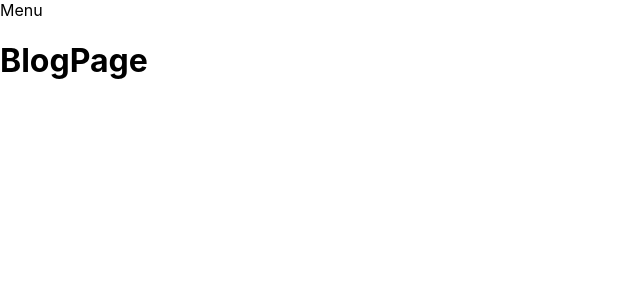
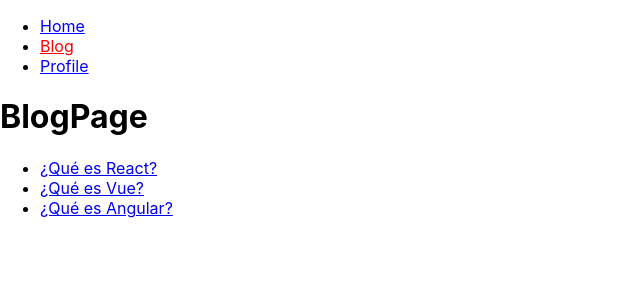
Before and after one commit to lemus777/react-router, a React (Create React App) app: page /#/blog in a window 1280 px wide. Shown: the top 300 px of the page, without its empty margins (0-640 px from the left). Built offline with nearby package versions, Linux system fonts and the light colour scheme.

Commit message:
menu y post con slug

```diff
--- a/src/App.js
+++ b/src/App.js
@@ -2,6 +2,7 @@
 import { Menu } from './Menu';
 import { HomePage } from './HomePage';
 import { BlogPage } from './BlogPage';
+import { BlogPost } from './BlogPost';
 import { ProfilePage } from './ProfilePage';
 import React from 'react';
 
@@ -14,6 +15,7 @@
         <Routes>
           <Route path='/' element={<HomePage />} />
           <Route path='/blog' element={<BlogPage />} />
+          <Route path='/blog/:slug' element={<BlogPost />} />
           <Route path='/profile' element={<ProfilePage />} />
           <Route path='*' element={<p>Not found</p>} />
         </Routes>
--- a/src/BlogPage.js
+++ b/src/BlogPage.js
@@ -1,8 +1,26 @@
 import React from "react";
+import { Link } from "react-router-dom";
+import { blogdata } from "./blogdata";
 
 function BlogPage() {
     return (
-        <h1>BlogPage</h1>
+        <>
+            <h1>BlogPage</h1>
+
+            <ul>
+                {blogdata.map(post => (
+                    <BlogLink post={post} />
+                ))}
+            </ul>
+        </>
+    );
+}
+
+function BlogLink({ post }) {
+    return(
+        <li>
+            <Link to={`/blog/${post.slug}`}>{post.title}</Link>
+        </li>
     );
 }
 
--- /dev/null
+++ b/src/BlogPost.js
@@ -0,0 +1,19 @@
+import React from "react";
+import { Link, useParams } from "react-router-dom";
+import { blogdata } from "./blogdata";
+
+function BlogPost() {
+    const { slug } = useParams(); // useParams es un reactHook que ya existe predefinido
+
+    const blogpost = blogdata.find(post => post.slug === slug);
+
+    return (
+        <>
+            <h2>{blogpost.title}</h2>
+            <p>{blogpost.author}</p>
+            <p>{blogpost.content}</p>
+        </>
+    );
+}
+
+export { BlogPost };
--- a/src/Menu.js
+++ b/src/Menu.js
@@ -1,9 +1,67 @@
 import React from 'react';
+import { Link, NavLink } from 'react-router-dom';
 
 function Menu() {
     return (
-        <nav>Menu</nav>
+        <nav>
+            <ul>
+                {routes.map(route => (
+                    <li>
+                        <NavLink
+                            style={({ isActive }) => ({color: isActive ? 'red' : 'blue',})}
+                            to={route.to}
+                            end // el end se añade para que home no cuente siempre como activa
+                        >
+                            {route.text}
+                        </NavLink>
+                    </li>
+                ))}
+
+                {/*<li>
+                    <Link to='/'>Home</Link>
+                </li>
+                <li>
+                    <Link to='/blog'>Blog</Link>
+                </li>
+                <li>
+                    <Link to='/profile'>Profile</Link>
+                </li>*/}
+
+                {/*<li>
+                    <NavLink
+                        style={({ isActive }) => ({color: isActive ? 'red' : 'blue',})}
+                        to='/' end // el end se añade para que home no cuente siempre como activa
+                    >Home</NavLink>
+                </li>
+                <li>
+                    <NavLink
+                        style={({ isActive }) => ({color: isActive ? 'red' : 'blue',})}
+                        to='/blog'
+                    >Blog</NavLink>
+                </li>
+                <li>
+                    <NavLink
+                        style={({ isActive }) => ({color: isActive ? 'red' : 'blue',})}
+                        to='/profile'
+                    >Profile</NavLink>
+                </li>*/}
+            </ul>
+        </nav>
     );
 }
 
+const routes = [];
+routes.push({
+    to: '/',
+    text: 'Home',
+});
+routes.push({
+    to: '/blog',
+    text: 'Blog',
+});
+routes.push({
+    to: '/profile',
+    text: 'Profile',
+});
+
 export { Menu };
--- /dev/null
+++ b/src/blogdata.js
@@ -0,0 +1,21 @@
+const blogdata = [];
+blogdata.push({
+    title: '¿Qué es React?',
+    slug: 'que-es-react',
+    content: 'React es el mejor framework de JavaScript.',
+    author: 'JuanDC',
+});
+blogdata.push({
+    title: '¿Qué es Vue?',
+    slug: 'que-es-vue',
+    content: 'Vue es el mejor framework de JavaScript.',
+    author: 'Diannerd',
+});
+blogdata.push({
+    title: '¿Qué es Angular?',
+    slug: 'que-es-angular',
+    content: 'Angular es el mejor framework de JavaScript.',
+    author: 'Nicobytes',
+});
+
+export { blogdata };
```
